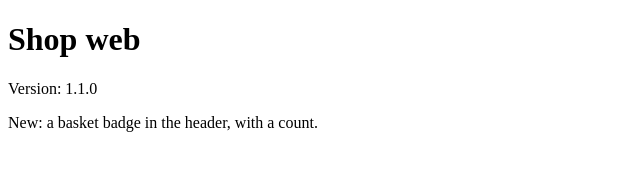
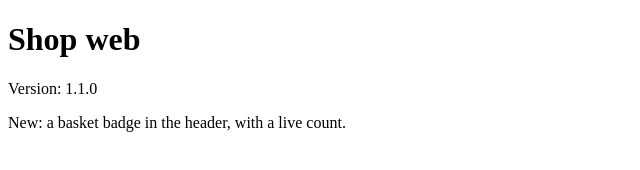
Before and after one commit to RobertParkin/cycloid-composition-preview-playground, a plain HTML site: page apps/web/index.html in a window 1280 px wide. Shown: the full height of the page, 0-640 px from the left. Drawn offline with Linux system fonts and the light colour scheme.

Commit message:
web: live basket count (playground scenario 4, retry)

```diff
--- a/apps/web/index.html
+++ b/apps/web/index.html
@@ -1,5 +1,5 @@
 <!doctype html>
 <html lang="en">
   <head><meta charset="utf-8"><title>shop web</title></head>
-  <body><h1>Shop web</h1><p>Version: 1.1.0</p><p>New: a basket badge in the header, with a count.</p></body>
+  <body><h1>Shop web</h1><p>Version: 1.1.0</p><p>New: a basket badge in the header, with a live count.</p></body>
 </html>
```
